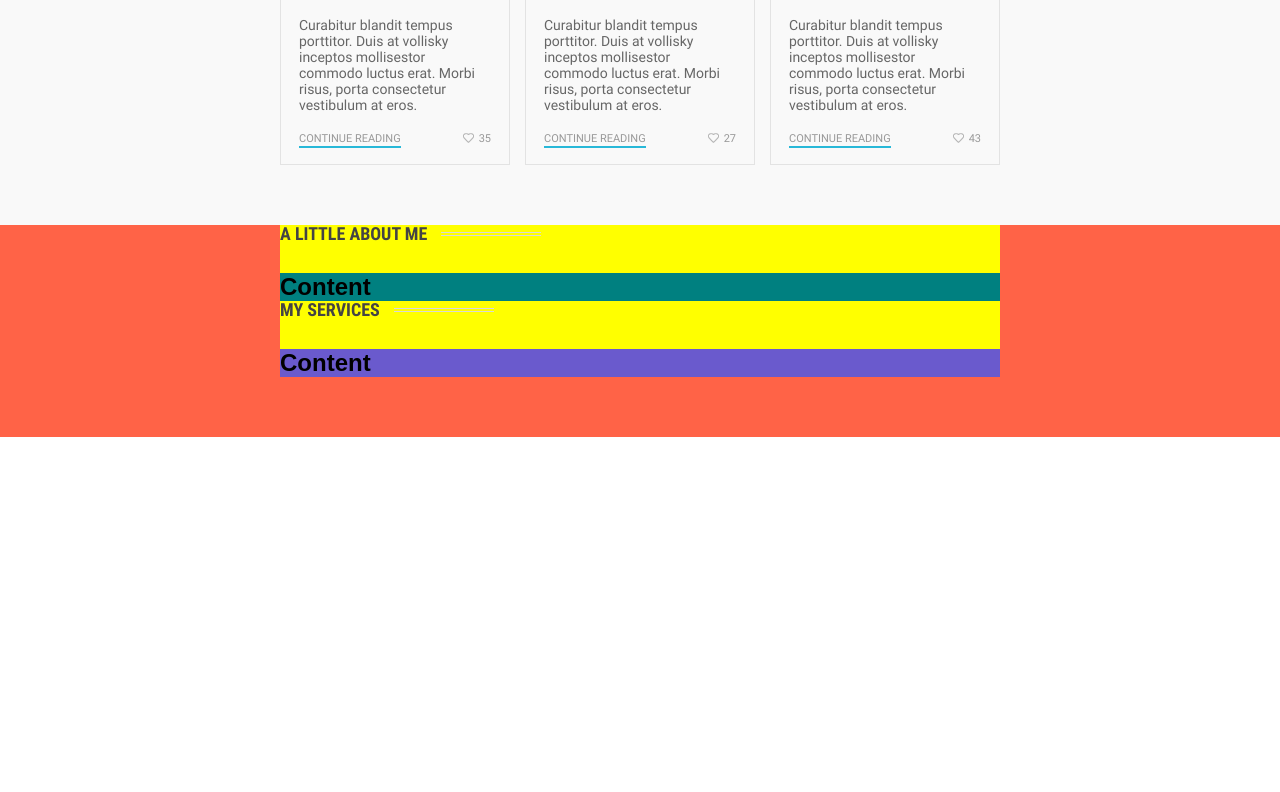
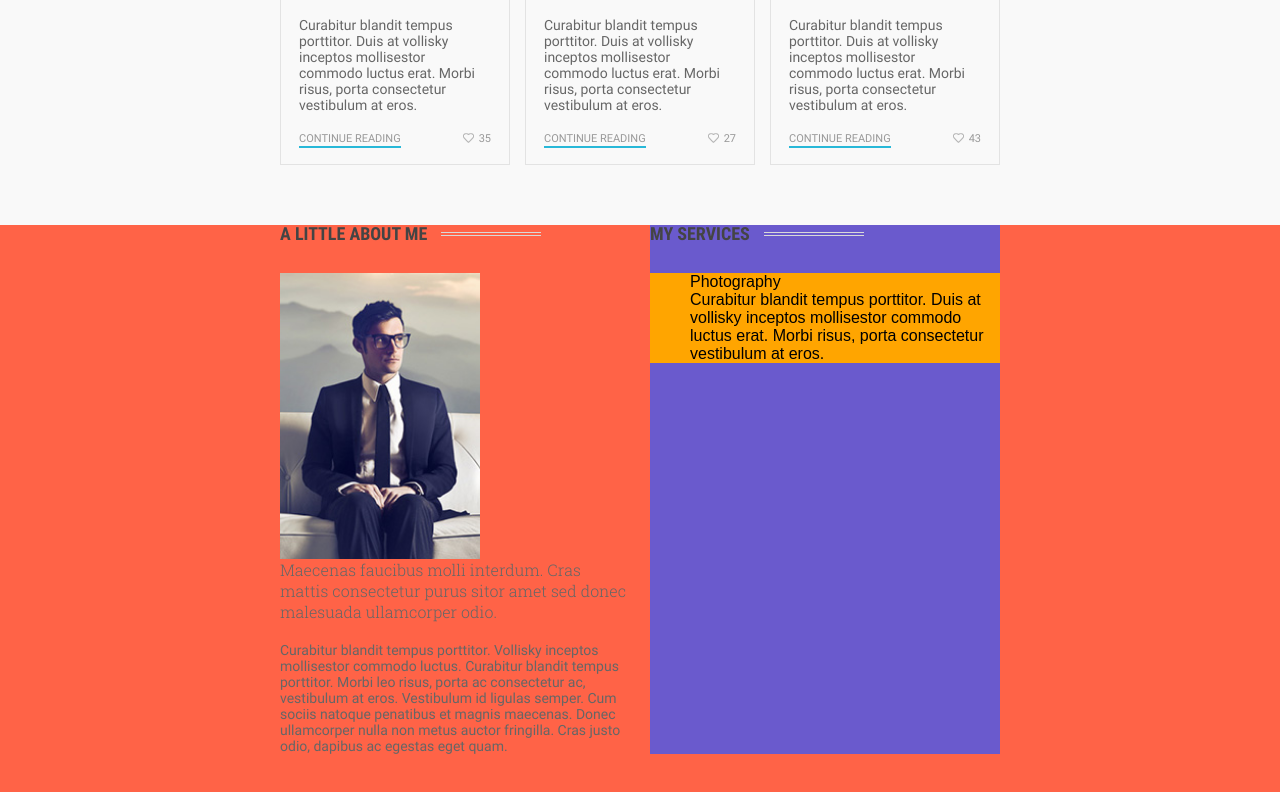
Before and after one commit to wwwax/kubb, a plain HTML site: page index.html in a window 1280 px wide. Shown: the part 2284-3076 px from the top of the page. Before the commit the page ends 2721 px from the top, so only its background shows below. Drawn offline with Linux system fonts and the light colour scheme.

Commit message:
about section upd

```diff
--- a/assets/css/main.css
+++ b/assets/css/main.css
@@ -839,6 +839,11 @@ img {
   flex-direction: column;
 }
 
+.about_me,
+.about_services {
+  width: 300px;
+}
+
 .about_title {
   padding-bottom: 20px;
   display: flex;
@@ -847,8 +852,6 @@ img {
   font-size: 14px;
   color: #444;
   text-transform: uppercase;
-
-  background-color: yellow;
 }
 
 .about_title span {
@@ -865,17 +868,55 @@ img {
   border-bottom: 1px solid #d9d9d9;
 }
 
-.about_me {
-  background-color: teal;
+/* ABOUT_ME */
+
+/* .about_me_inner {
+  display: flex;
+  align-items: flex-start;
+} */
+
+.about_me_image {
+  width: 200px;
+  margin-right: 16px;
 }
+
+.about_me_text-light {
+  margin-bottom: 20px;
+  font-family: roboto_slab_light;
+  font-size: 14px;
+  color: #666;
+}
+
+.about_me_text-dark {
+  font-family: roboto_regular;
+  font-size: 12px;
+  color: #666;
+}
+
+/* ABOUT_SERVICES */
 
 .about_services {
   background-color: slateblue;
 }
 
+.about_services_item {
+  padding-left: 40px;
+  background-color: orange;
+}
+
 @media (min-width: 768px) {
   .about {
     padding-bottom: 60px;
+  }
+
+  .about_inner {
+    flex-direction: row;
+    justify-content: space-between;
+  }
+
+  .about_me,
+  .about_services {
+    width: 350px;
   }
 
   .about_title {
@@ -891,11 +932,27 @@ img {
   .about_title::after {
     width: 100px;
   }
+
+  .about_me_image {
+    margin-right: 26px;
+  }
+
+  .about_me_text-light {
+    font-size: 16px;
+  }
+
+  .about_me_text-dark {
+    font-size: 14px;
+  }
 }
 
 @media (min-width: 1440px) {
   .about {
     padding-bottom: 80px;
+  }
+
+  .about_me_text-light {
+    font-size: 18px;
   }
 }
 
--- a/index.html
+++ b/index.html
@@ -309,7 +309,32 @@
             <div class="about_title">
               <span>A Little About Me</span>
             </div>
-            <h2>Content</h2>
+
+            <!-- ABOUT_ME_INNER -->
+            <div class="about_me_inner">
+              <img
+                class="about_me_image"
+                src="./assets/img/about.jpg"
+                alt="about image"
+              />
+
+              <!-- ABOUT_ME-TEXT -->
+              <div class="about_me_text">
+                <div class="about_me_text-light">
+                  Maecenas faucibus molli interdum. Cras mattis consectetur purus sitor
+                  amet sed donec malesuada ullamcorper odio.
+                </div>
+
+                <div class="about_me_text-dark">
+                  Curabitur blandit tempus porttitor. Vollisky inceptos mollisestor
+                  commodo luctus. Curabitur blandit tempus porttitor. Morbi leo risus,
+                  porta ac consectetur ac, vestibulum at eros. Vestibulum id ligulas
+                  semper. Cum sociis natoque penatibus et magnis maecenas. Donec
+                  ullamcorper nulla non metus auctor fringilla. Cras justo odio, dapibus
+                  ac egestas eget quam.
+                </div>
+              </div>
+            </div>
           </div>
 
           <!-- ABOUT_SERVICES -->
@@ -317,7 +342,18 @@
             <div class="about_title">
               <span>My Services</span>
             </div>
-            <h2>Content</h2>
+            <!-- ABOUT_SERVICES_LIST -->
+            <div class="about_services_list">
+              <!-- ITEM -->
+              <div class="about_services_item">
+                <div class="about_services_title">Photography</div>
+                <div class="about_services_text">
+                  Curabitur blandit tempus porttitor. Duis at vollisky inceptos
+                  mollisestor commodo luctus erat. Morbi risus, porta consectetur
+                  vestibulum at eros.
+                </div>
+              </div>
+            </div>
           </div>
         </div>
       </div>
```
Also changed, not shown: assets/img/about.jpg (added), assets/img/icons/about/icon-1.png (added), assets/img/icons/about/icon-2.png (added), assets/img/icons/about/icon-3.png (added).
